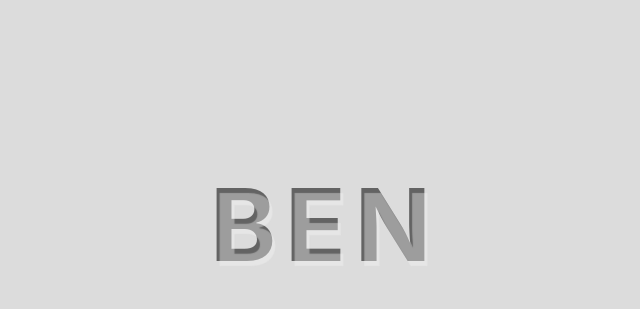
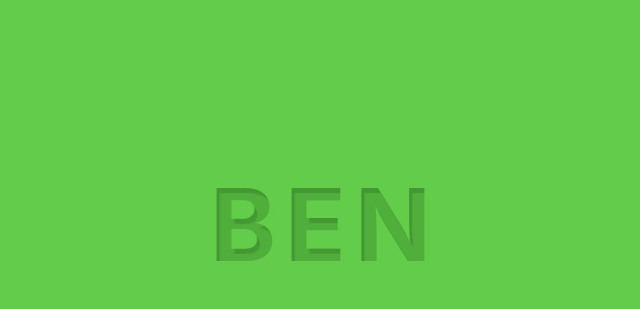
Before and after one commit to mrshanehunter/ben, a Gatsby site: page / in a window 1280 px wide. Shown: the part 162-471 px from the top of the page, without its empty margins (324-964 px from the left). Built offline with nearby package versions, Linux system fonts and the light colour scheme; Gatsby itself is replaced by a stand-in of ours.

Commit message:
add color

```diff
--- a/src/components/layout.css
+++ b/src/components/layout.css
@@ -7,7 +7,7 @@ html {
 }
 body {
   margin: 0;
-  background: gainsboro;
+  background: #63cc4a;
   -webkit-font-smoothing: antialiased;
   -moz-osx-font-smoothing: grayscale;
   color: hsla(0, 0%, 0%, 0.8);
@@ -91,9 +91,9 @@ h1 {
 }
 
 .engrave {
-  background: #636363;
+  background: #439931;
   color: transparent;
-  text-shadow: rgba(245, 245, 245, 0.4) 3px 5px 1px;
+  text-shadow: rgba(99, 204, 74, 0.4) 3px 5px 1px;
   -webkit-background-clip: text;
   -moz-background-clip: text;
   background-clip: text;
--- a/src/pages/index.js
+++ b/src/pages/index.js
@@ -17,7 +17,7 @@ const IndexPage = () => (
   <Layout>
     <Seo title="Home" />
     <ContentContainer>
-      <Fade cascade className="engrave">
+      <Fade cascade delay={3000} className="engrave">
         <h1>B</h1>
         <h1>E</h1>
         <h1>N</h1>
```
